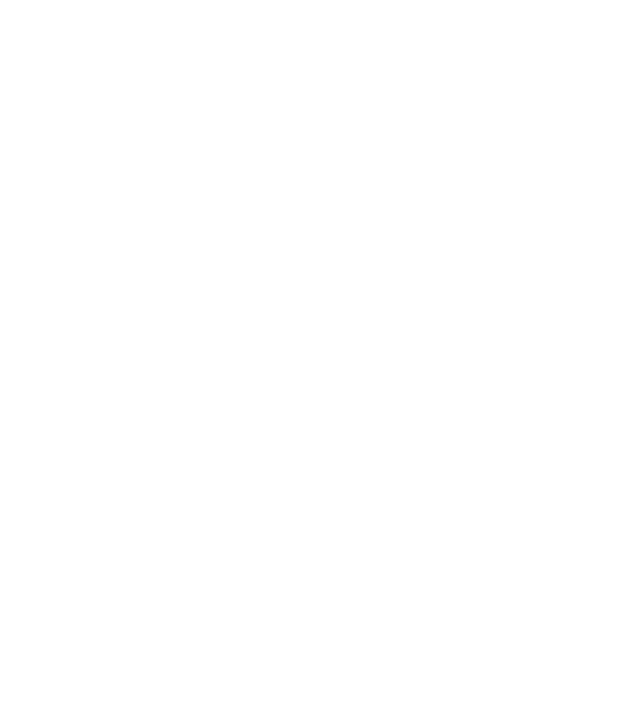
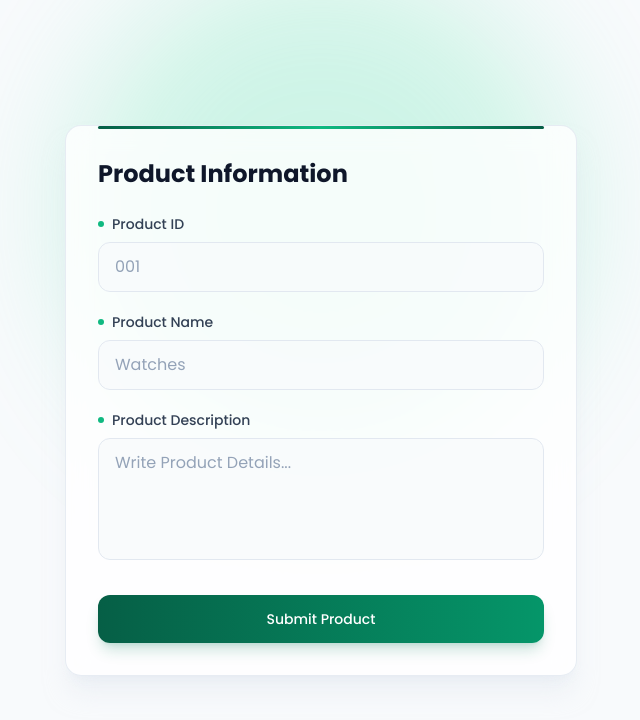
Before and after one commit to Jain-Kashish-04/Array-methods, a plain HTML site: page product-form-using-arr.html in a window 1280 px wide. Shown: the whole page, without its empty margins (319-959 px from the left). Drawn offline with nearby package versions, Linux system fonts and the light colour scheme.

Commit message:
product form designing is done

```diff
--- a/product-form-using-arr.html
+++ b/product-form-using-arr.html
@@ -1,4 +1,84 @@
-<html>
+<!DOCTYPE html>
+<html lang="en">
+	<head>
+		<meta charset="UTF-8">
+		<meta name="viewport" content="width=device-width, initial-scale=1.0">
+		<title>Unique Product Form</title>
+		<script src="https://cdn.tailwindcss.com"></script>
 
+		<style>
+			@import url("https://fonts.googleapis.com/css2?family=Poppins:ital,wght@0,100;0,200;0,300;0,400;0,500;0,600;0,700;0,800;0,900;1,100;1,200;1,300;1,400;1,500;1,600;1,700;1,800;1,900&display=swap");
 
+			* {
+				font-family: "Poppins", sans-serif;
+			}
+		</style>
+	</head>
+
+	<body class="bg-slate-50 min-h-screen text-slate-800 antialiased selection:bg-emerald-500 selection:text-white">
+
+		<section class="relative flex flex-col justify-center items-center min-h-screen py-12 px-4 overflow-hidden">
+			<!-- Subtle ambient glowing background blur -->
+			<div class="absolute -top-10 left-1/2 -translate-x-1/2 w-[500px] h-[500px] bg-emerald-300/30 rounded-full blur-3xl pointer-events-none"></div>
+
+			<div class="relative w-full max-w-lg bg-white/80 backdrop-blur-md border border-slate-200/80 rounded-2xl p-8 shadow-xl shadow-slate-200/50 transition-all">
+
+				<!-- Subtle Top accent line -->
+				<div class="absolute top-0 left-8 right-8 h-[3px] bg-gradient-to-r from-emerald-800 via-emerald-500 to-emerald-800 rounded-full"></div>
+
+				<h2 class="text-2xl font-bold text-slate-900 mb-6">Product Information</h2>
+
+				<form class="space-y-5">
+					<div>
+						<label class="flex items-center gap-2 text-slate-700 font-medium text-sm mb-2">
+							<span class="w-1.5 h-1.5 rounded-full bg-emerald-500"></span>
+							Product ID
+						</label>
+						<input
+							type="text"
+							required
+							placeholder="001"
+							class="w-full bg-slate-50/80 border border-slate-200 rounded-xl px-4 py-3 text-slate-900 placeholder:text-slate-400 focus:outline-none focus:border-emerald-500 focus:ring-4 focus:ring-emerald-500/10 focus:bg-white -translate-y-0 focus:-translate-y-0.5 transition-all duration-200"
+						/>
+					</div>
+
+					<div>
+						<label class="flex items-center gap-2 text-slate-700 font-medium text-sm mb-2">
+							<span class="w-1.5 h-1.5 rounded-full bg-emerald-500"></span>
+							Product Name
+						</label>
+						<input
+							type="text"
+							required
+							placeholder="Watches"
+							class="w-full bg-slate-50/80 border border-slate-200 rounded-xl px-4 py-3 text-slate-900 placeholder:text-slate-400 focus:outline-none focus:border-emerald-500 focus:ring-4 focus:ring-emerald-500/10 focus:bg-white -translate-y-0 focus:-translate-y-0.5 transition-all duration-200"
+						/>
+					</div>
+
+					<div>
+						<label class="flex items-center gap-2 text-slate-700 font-medium text-sm mb-2">
+							<span class="w-1.5 h-1.5 rounded-full bg-emerald-500"></span>
+							Product Description
+						</label>
+						<textarea
+							rows="4"
+							placeholder="Write Product Details..."
+							required
+							class="w-full bg-slate-50/80 border border-slate-200 rounded-xl px-4 py-3 text-slate-900 placeholder:text-slate-400 focus:outline-none focus:border-emerald-500 focus:ring-4 focus:ring-emerald-500/10 focus:bg-white -translate-y-0 focus:-translate-y-0.5 transition-all duration-200 resize-none"
+						></textarea>
+					</div>
+
+					<div class="pt-2">
+						<button
+							type="submit"
+							class="w-full bg-gradient-to-r from-emerald-800 to-emerald-600 hover:from-emerald-700 hover:to-emerald-500 text-white font-medium text-sm py-3.5 px-6 rounded-xl shadow-lg shadow-emerald-700/20 hover:shadow-xl hover:shadow-emerald-700/30 active:scale-[0.99] transition-all duration-200 cursor-pointer"
+						>
+							Submit Product
+						</button>
+					</div>
+				</form>
+			</div>
+		</section>
+
+	</body>
 </html>
```
